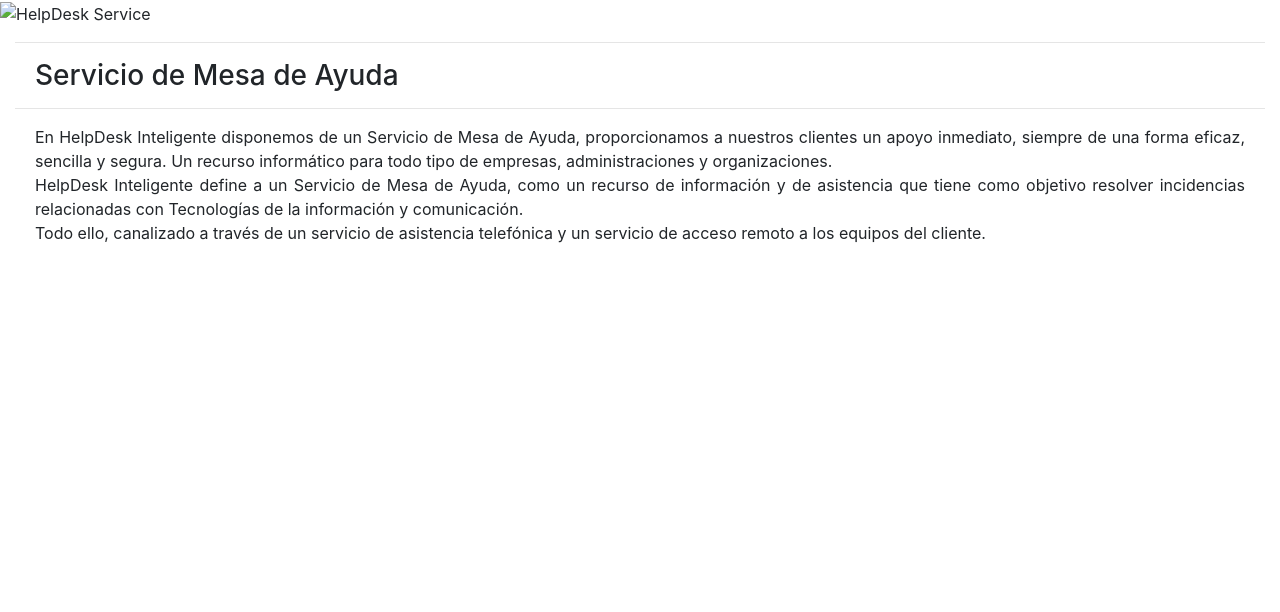
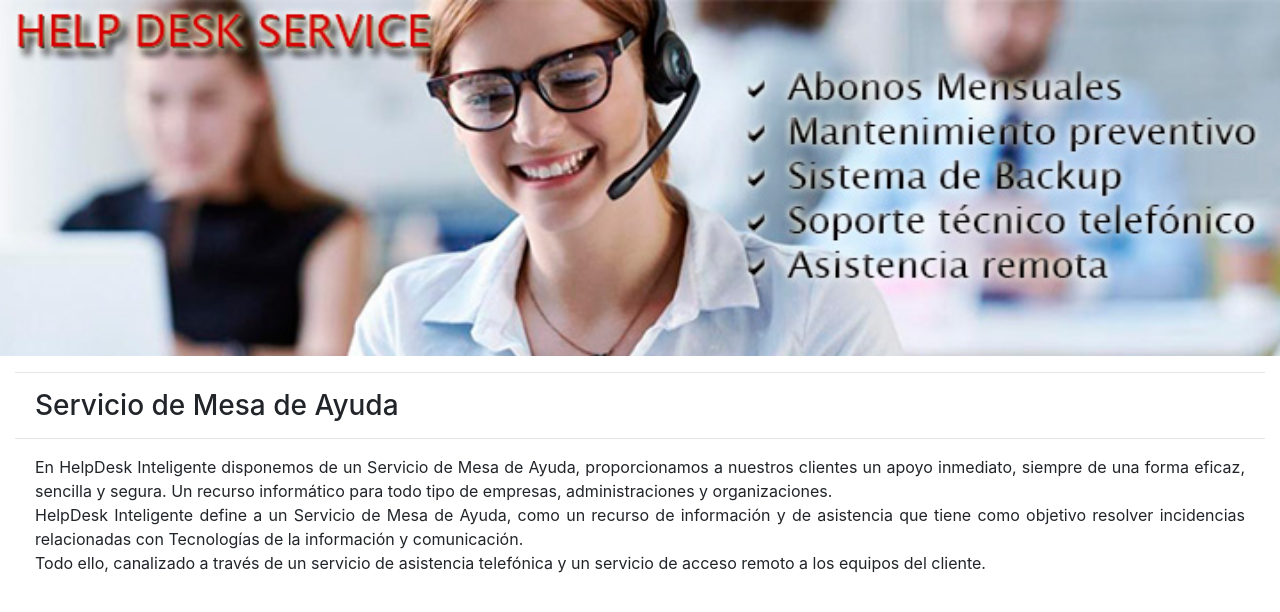
Before and after one commit to arields04/webpage, a plain HTML site: page helpdesk.html in a window 1280 px wide. Drawn offline with nearby package versions, Linux system fonts and the light colour scheme; the site is published under a folder, as on GitHub Pages, so addresses that start at the root find nothing.

Commit message:
Update helpdesk.html

```diff
--- a/helpdesk.html
+++ b/helpdesk.html
@@ -18,7 +18,7 @@
     <body>
         <div>
             <div>
-                <img class="headerimg" src="/webpage/img/helpdesk.jpg" alt="HelpDesk Service">
+                <img class="headerimg" src="./img/helpdesk.jpg" alt="HelpDesk Service">
             </div>
             <div class="container-fluid">
                 <hr>
```
